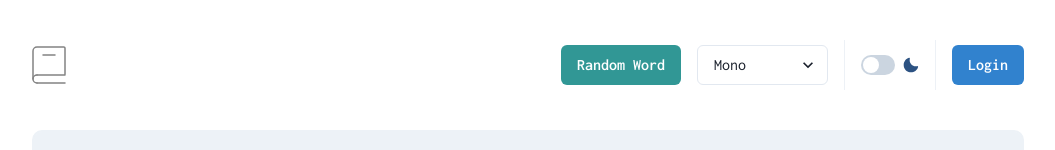
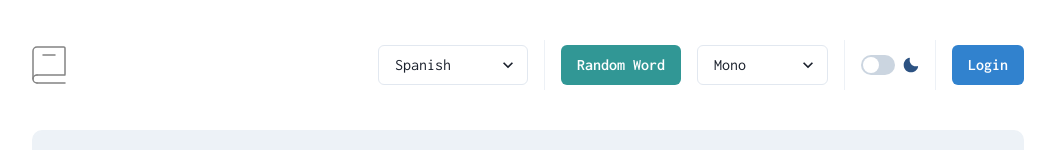
Before and after one commit to rojasmart/dictionary-web-app, a React (Vite) app: page / in a window 1280 px wide. Shown: the top 150 px of the page, without its empty margins (112-1167 px from the left). Built offline with nearby package versions, Linux system fonts and the light colour scheme.

Commit message:
--add translation feature with language selection and update content display

```diff
--- a/src/App.jsx
+++ b/src/App.jsx
@@ -15,6 +15,9 @@ function App() {
   const [user, setUser] = useState(null);
   const [favoriteWords, setFavoriteWords] = useState([]);
   const [searchHistory, setSearchHistory] = useState({});
+
+  const [translations, setTranslations] = useState({});
+  const [selectedLanguage, setSelectedLanguage] = useState("es"); // default to Spanish
 
   const fetchData = async (term) => {
     setError(null);
@@ -40,6 +43,8 @@ function App() {
       setIsLoading(true);
       try {
         await fetchData(term);
+        await fetchTranslation(term, selectedLanguage);
+
         if (user) {
           const userHistory = searchHistory[user] || [];
           const updatedHistory = [term, ...userHistory.filter((w) => w !== term)].slice(0, 10);
@@ -123,6 +128,36 @@ function App() {
     await handleSearch(word);
   };
 
+  const fetchTranslation = async (word, targetLang) => {
+    try {
+      const response = await fetch(`https://api.mymemory.translated.net/get?q=${encodeURIComponent(word)}&langpair=en|${targetLang}`);
+
+      if (!response.ok) {
+        throw new Error("Translation failed");
+      }
+
+      const data = await response.json();
+      if (data.responseStatus === 200) {
+        setTranslations((prev) => ({
+          ...prev,
+          [targetLang]: data.responseData.translatedText,
+        }));
+      } else {
+        throw new Error(data.responseDetails);
+      }
+    } catch (error) {
+      console.error("Translation error:", error);
+      setError(error.message || "Failed to translate word");
+    }
+  };
+
+  const handleLanguageChange = async (language) => {
+    setSelectedLanguage(language);
+    if (searchTerm) {
+      await fetchTranslation(searchTerm, language);
+    }
+  };
+
   return (
     <>
       <Box position="relative">
@@ -140,9 +175,20 @@ function App() {
                 onSelectWord={handleSelectWord}
               />
             }
+            selectedLanguage={selectedLanguage}
+            onLanguageChange={handleLanguageChange}
           />
           <SearchInput onSearch={handleSearch} isLoading={isLoading} />
-          <Content searchTerm={searchTerm} data={data} error={error} user={user} onAddToFavorites={addToFavorites} favoriteWords={favoriteWords} />
+          <Content
+            searchTerm={searchTerm}
+            data={data}
+            error={error}
+            user={user}
+            onAddToFavorites={addToFavorites}
+            favoriteWords={favoriteWords}
+            translation={translations[selectedLanguage]}
+            selectedLanguage={selectedLanguage}
+          />
         </Container>
       </Box>
     </>
--- a/src/components/Content.jsx
+++ b/src/components/Content.jsx
@@ -3,7 +3,7 @@ import { Stack, Text, Box, Flex, Divider, UnorderedList, ListItem, HStack, Icon,
 import PlayAudio from "./PlayAudio";
 import { ExternalLinkIcon, StarIcon } from "@chakra-ui/icons";
 
-const Content = ({ searchTerm, data, error, user, onAddToFavorites, favoriteWords = [] }) => {
+const Content = ({ searchTerm, data, error, user, onAddToFavorites, favoriteWords = [], translation, selectedLanguage }) => {
   const isWordFavorited = favoriteWords.includes(searchTerm);
 
   return (
@@ -20,6 +20,14 @@ const Content = ({ searchTerm, data, error, user, onAddToFavorites, favoriteWord
           <>
             <Flex justifyContent={"space-between"} flex={"auto"}>
               <Box>
+                {translation && (
+                  <Box mt={4} p={4} borderWidth={1} borderRadius="md">
+                    <Text fontSize="lg" fontWeight="bold">
+                      Translation ({selectedLanguage.toUpperCase()}):
+                    </Text>
+                    <Text mt={2}>{translation}</Text>
+                  </Box>
+                )}
                 <HStack spacing={4}>
                   <Text fontSize="5xl" as={"b"}>
                     {searchTerm}
--- a/src/components/Header.jsx
+++ b/src/components/Header.jsx
@@ -1,14 +1,32 @@
-import { HStack, Center, Divider, Button } from "@chakra-ui/react";
+import { HStack, Center, Divider, Button, Select } from "@chakra-ui/react";
 import PropTypes from "prop-types";
 import IconHeader from "../../public/images/logo.svg";
 import Toggle from "../components/Toggle";
 import SwitchLang from "../components/SwitchLang";
 
-const Header = ({ randomWord, isLoading, loginComponent }) => {
+const Header = ({ randomWord, isLoading, loginComponent, selectedLanguage, onLanguageChange }) => {
+  const languages = [
+    { code: "es", name: "Spanish" },
+    { code: "fr", name: "French" },
+    { code: "de", name: "German" },
+    { code: "it", name: "Italian" },
+    { code: "pt", name: "Portuguese" },
+  ];
+
   return (
     <HStack minH={"50px"} pt={10} pb={10} justifyContent={"space-between"}>
       <img src={IconHeader} alt="Dictionary Logo" />
       <HStack spacing={4}>
+        <Select cursor="pointer" width="150px" value={selectedLanguage} onChange={(e) => onLanguageChange(e.target.value)}>
+          {languages.map((lang) => (
+            <option key={lang.code} value={lang.code}>
+              {lang.name}
+            </option>
+          ))}
+        </Select>
+        <Center height="50px">
+          <Divider orientation="vertical" />
+        </Center>
         <Button onClick={randomWord} colorScheme="teal" isLoading={isLoading}>
           Random Word
         </Button>
```
